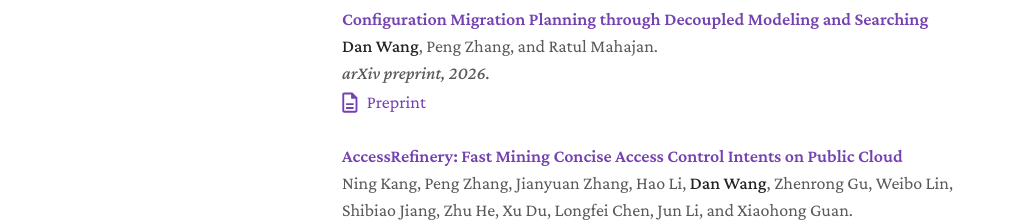
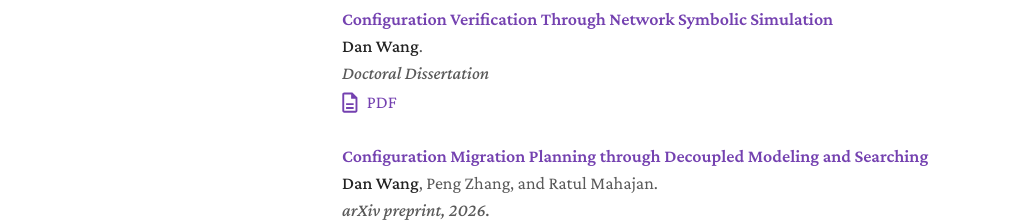
Before and after one commit to heroinedd/heroinedd.github.io, a plain HTML site: page index.html in a window 1280 px wide. Shown: the part 547-771 px from the top of the page, without its empty margins (128-1151 px from the left). Drawn offline with nearby package versions, Linux system fonts and the light colour scheme; some icons are missing.

Commit message:
add doctoral dissertation

```diff
--- a/index.html
+++ b/index.html
@@ -74,6 +74,14 @@
         <h2 id="publications-heading" style="margin: 2px 0px -15px;">Publications</h2>
         <div class="publications">
         <ol class="bibliography">
+          <li id="publication-dissertation">
+            <div class="title"><a href="assets/publications/dissertation/dissertation-en.pdf">Configuration Verification Through Network Symbolic Simulation</a></div>
+            <div class="author"><strong>Dan Wang</strong>.</div>
+            <div class="periodical"><em>Doctoral Dissertation</em></div>
+            <div class="links publication-materials">
+              <a class="material-link" href="assets/publications/dissertation/dissertation-en.pdf"><svg xmlns="http://www.w3.org/2000/svg" class="material-icon" aria-hidden="true" focusable="false" height="1.4em" viewBox="180 96 600 960"> <path fill="currentColor" d="M336 816h288v-72H336v72zm0-144h288v-72H336v72zm-72.283 288Q234 960 213 938.85T192 888V264q0-29.7 21.15-50.85T264 192h312l192 192v504q0 29.7-21.162 50.85Q725.676 960 695.96 960H263.717zM528 432V264H264v624h432V432H528zM264 264v189-189 624-624z"/> </svg><span>PDF</span></a>
+            </div>
+          </li>
           <li id="publication-smoothie">
             <div class="title"><a href="https://arxiv.org/abs/2610.13161">Configuration Migration Planning through Decoupled Modeling and Searching</a></div>
             <div class="author"><strong>Dan Wang</strong>, Peng Zhang, and Ratul Mahajan.</div>
```
Also changed, not shown: 1 other file.
